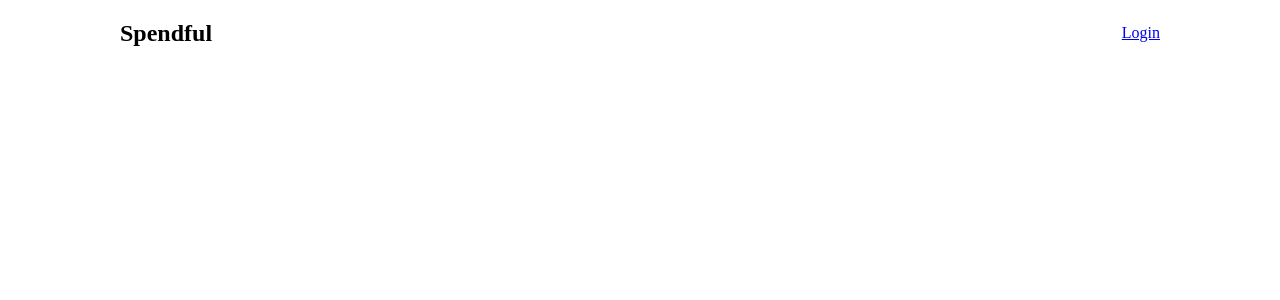
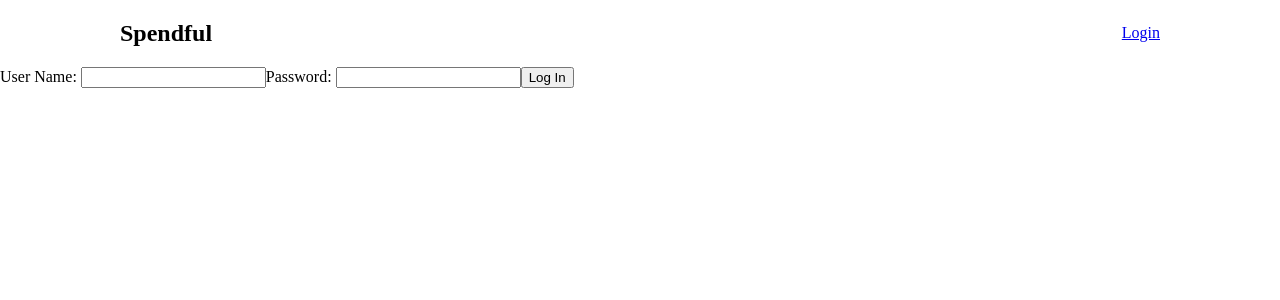
Before and after one commit to thinkful-ei-armadillo/spendful, a React (Create React App) app: page /login in a window 1280 px wide. Shown: the top 300 px of the page. Built offline with nearby package versions, Linux system fonts and the light colour scheme.

Commit message:
added LoginPage

```diff
--- a/src/components/App.js
+++ b/src/components/App.js
@@ -1,6 +1,7 @@
 import React, { Component } from 'react';
 import { Switch, Route, Link } from 'react-router-dom';
 import LandingPage from '../routes/LandingPage';
+import LoginPage from '../routes/LoginPage';
 import './App.css';
 
 class App extends Component {
@@ -21,6 +22,7 @@ class App extends Component {
       <div id="app-container">
         <Switch>
           <Route exact path="/" component={LandingPage} />
+          <Route path="/login" component={LoginPage} />
         </Switch>
       </div>
     </>;
--- a/src/routes/LandingPage.js
+++ b/src/routes/LandingPage.js
@@ -1,10 +1,11 @@
 import React, { Component } from 'react';
+
 
 export default class LandingPage extends Component {
   render() {
     return (
       <main>
-        <p>Welcome to spendful</p>
+
       </main>
     );
   }
--- /dev/null
+++ b/src/routes/LoginPage.js
@@ -0,0 +1,16 @@
+import React, { Component } from 'react';
+
+export default class LoginPage extends Component {
+
+  render(){
+    return(
+      <div>
+        <form>
+          User Name: <input type='text'/>
+          Password: <input type='text'/>
+          <button type="submit">Log In</button>
+        </form>
+      </div>
+    )
+  }
+}
```
